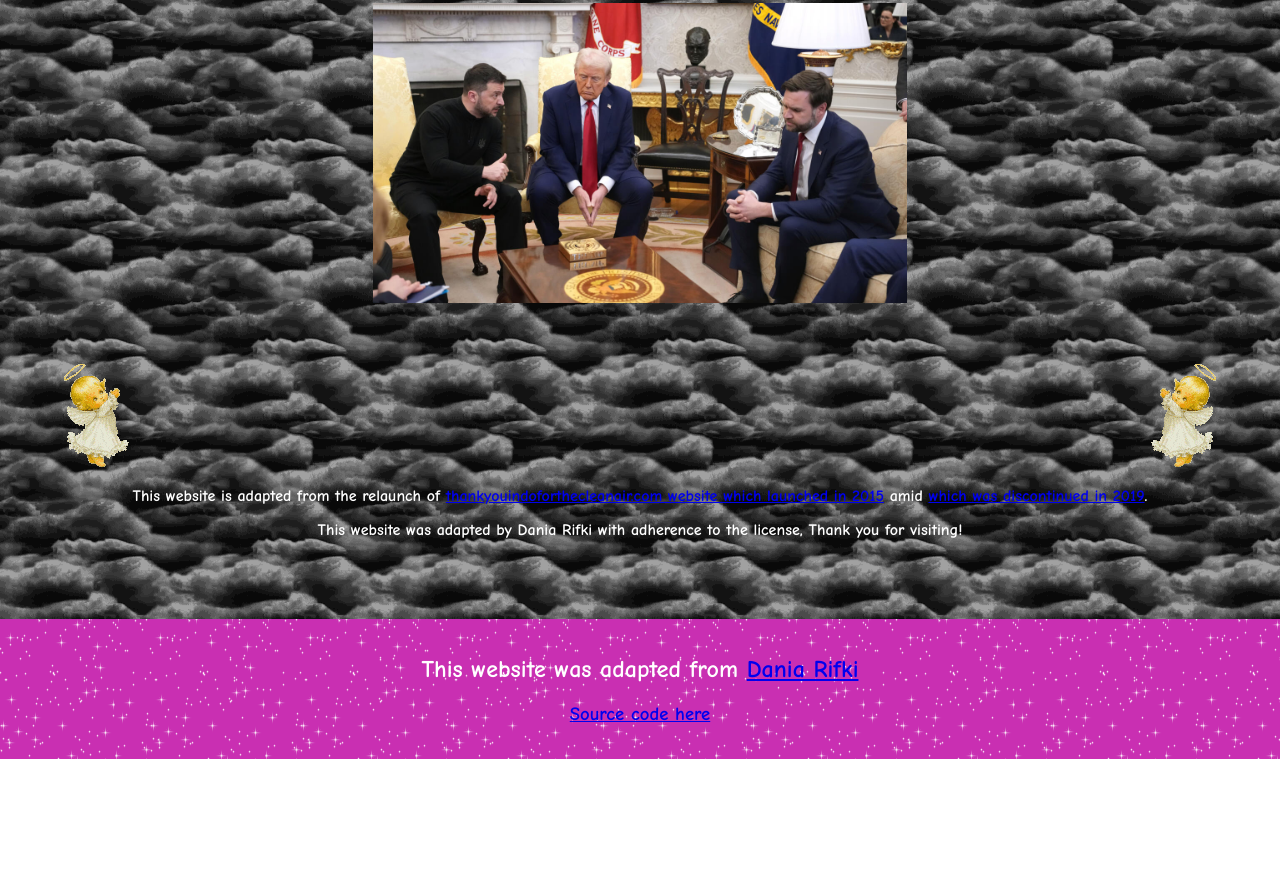
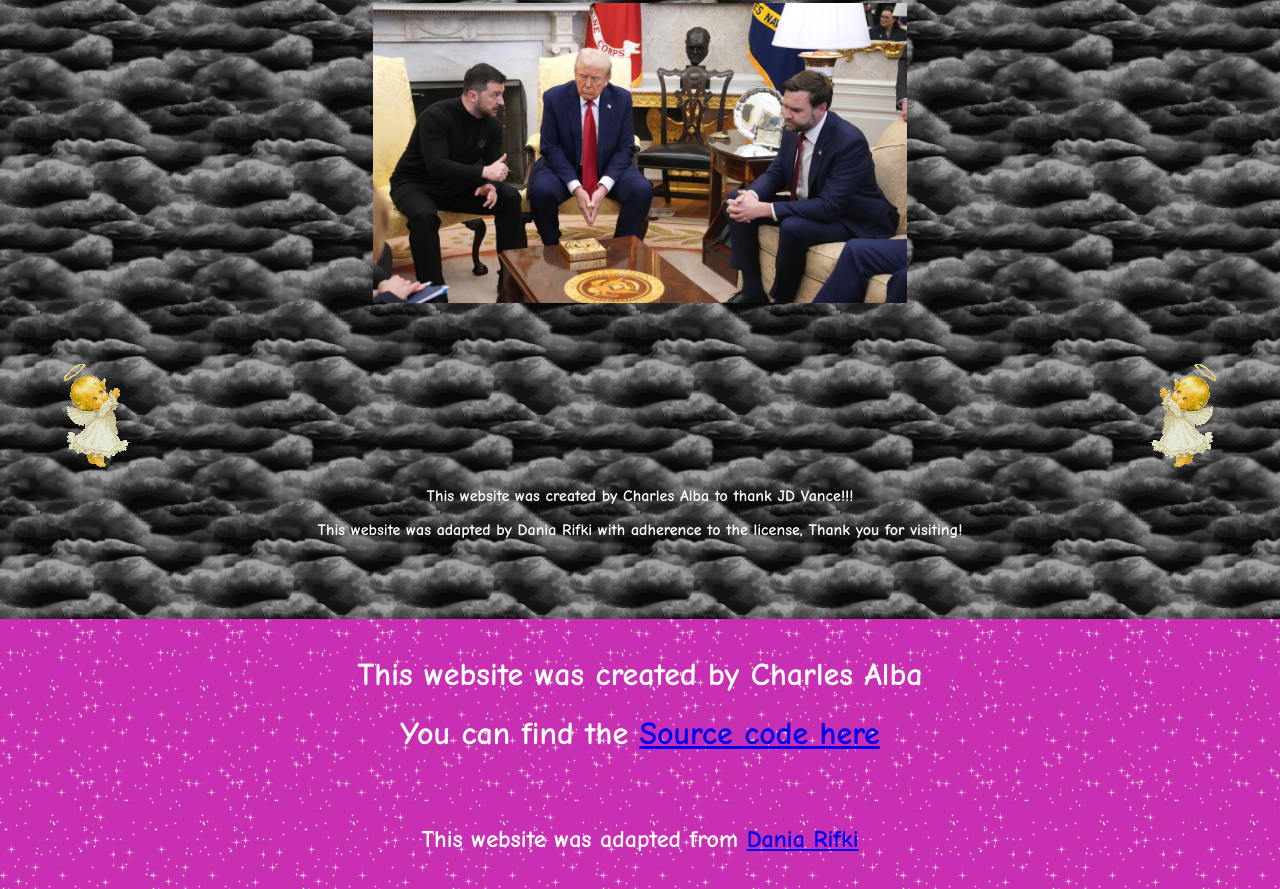
Before and after one commit to cja5553/thankyouforthecleanair, a plain HTML site: page index.html in a window 1280 px wide. Shown: the part 1679-2568 px from the top of the page. Before the commit the page ends 2517 px from the top, so only its background shows below. Drawn offline with Linux system fonts and the light colour scheme; some packages are replaced by stand-ins of ours; no server answers.

Commit message:
Update index.html

```diff
--- a/index.html
+++ b/index.html
@@ -237,11 +237,7 @@
         <img src="assets/Angel.gif">
       </div>
     </div>
-    <p>
-      This website is adapted from the relaunch of <a
-        href="https://coconuts.co/jakarta/news/grateful-singaporeans-set-site-thank-indonesia-11-months-clean-air-they-get-us-year/"> thankyouindoforthecleanair.com website which launched in 2015</a> amid
-     <a
-        href="https://mothership.sg/2019/09/thank-indonesia-fresh-air-website-closed/">which was discontinued in 2019</a>.
+    <p>This website was created by Charles Alba to thank JD Vance!!!
     </p>
     <p>
       This website was adapted by Dania Rifki with adherence to the license, Thank you for visiting!
@@ -346,12 +342,13 @@
   </script>
 
   <footer>
-    <h2>This website was adapted from <a href="https://kaleidosium.github.io">Dania Rifki</a></h2>
-    <h3><a href="https://github.com/Kaleidosium/thankyouindoforthecleanair">Source code here</a></h3>
+    <h1>This website was created by Charles Alba</a></h1>
+    <h1>You can find the <a href="https://github.com/cja5553/thankyoujdvance">Source code here</a></h1>
+  </footer>
+  </body>
+  <footer>
+    <h2>This website was adapted from <a href="https://github.com/Kaleidosium/thankyouindoforthecleanair">Dania Rifki</a></h2>
   </footer>
   </body>
 
 </html>
-
-The thanks counter does not work, can I change it to be the same number as the counter here
-<h3 class="thanks--text">You have thanked America <span id="timesUserHasThankedIndonesia">0</span> time(s)!</h3>
```
